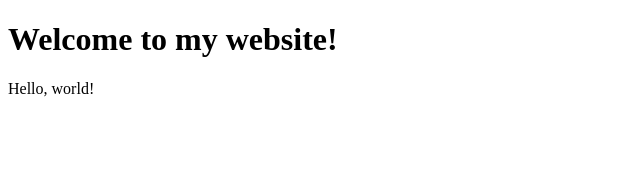
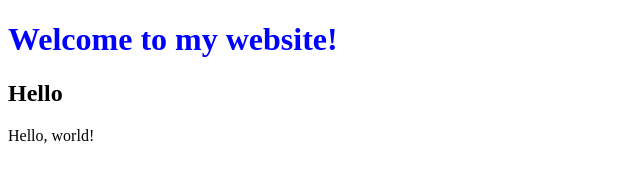
Before and after one commit to Alexionx/CS50-course, a plain HTML site: page index.html in a window 1280 px wide. Shown: the whole page, without its empty margins (0-640 px from the left). Drawn offline with Linux system fonts and the light colour scheme.

Commit message:
Add style

```diff
--- a/index.html
+++ b/index.html
@@ -6,8 +6,8 @@
     <title>Hellot</title>
 </head>
 <body>
-    <h1>Welcome to my website!</h1>
-    <h2></h2>
+    <h1 style="color:blue;">Welcome to my website!</h1>
+    <h2>Hello</h2>
     <p>Hello, world!</p>
 </body>
 </html>
```
